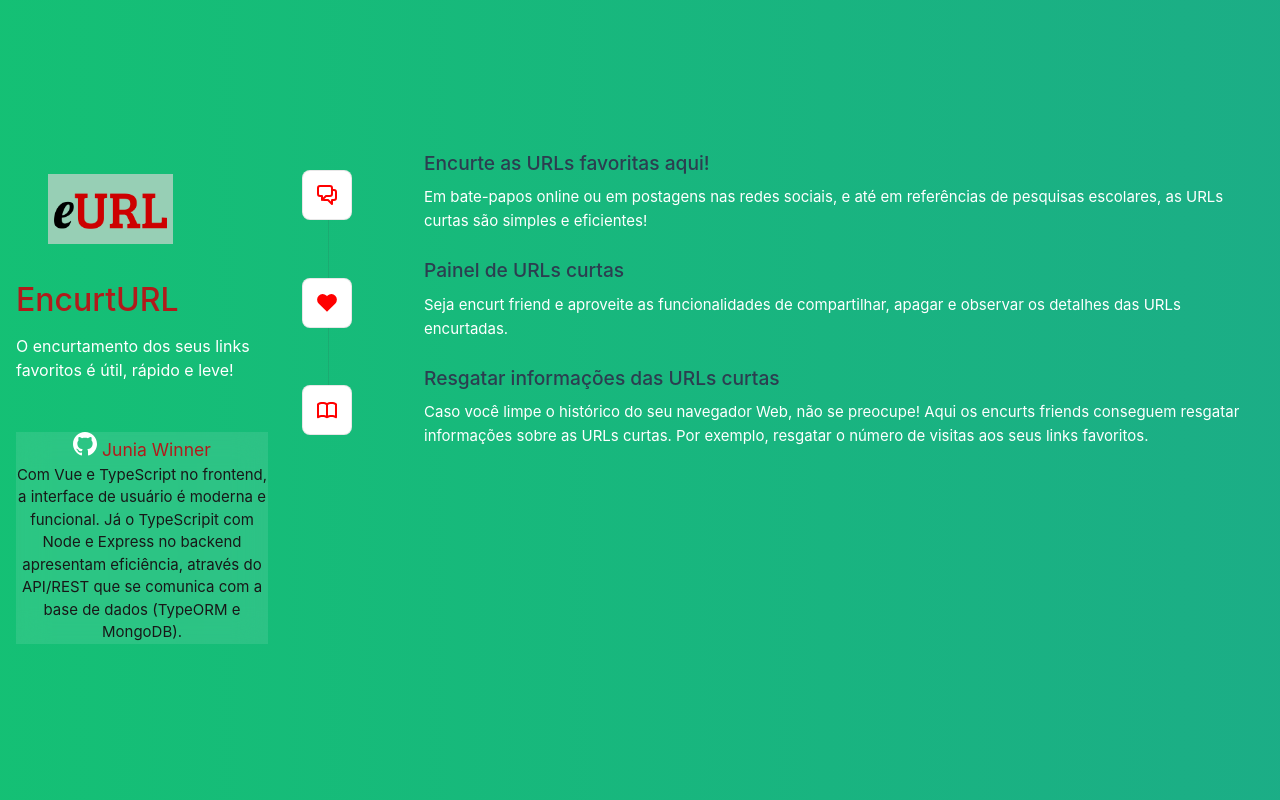
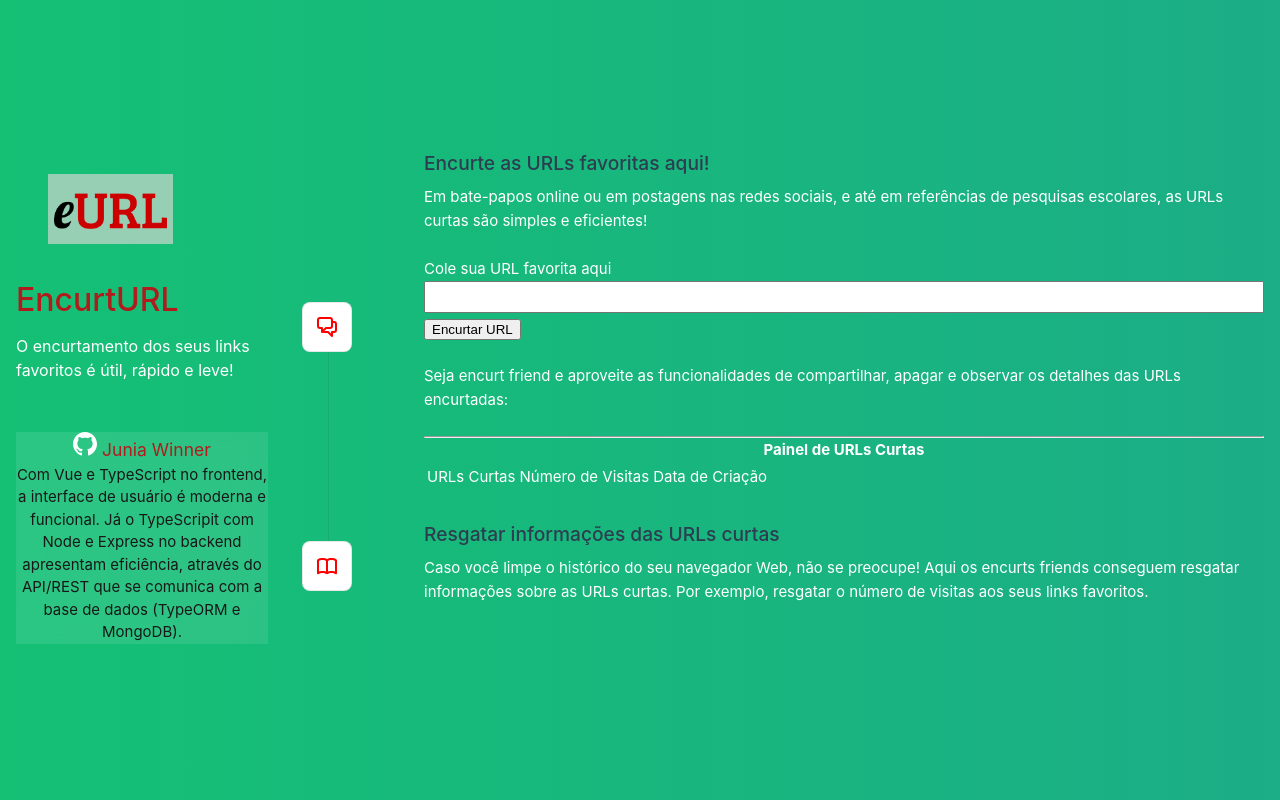
Before and after one commit to juniawinner/encurtURL, a Vue app in the folder frontend/vue-project/: page / in a window 1280 px wide. Built offline with nearby package versions, Linux system fonts and the light colour scheme; no server answers.

Commit message:
URL roles: first version of the code

```diff
--- a/frontend/vue-project/src/components/TheUrl.vue
+++ b/frontend/vue-project/src/components/TheUrl.vue
@@ -1,9 +1,8 @@
 <script setup lang="ts">
 import UrlItem from './UrlItem.vue'
 import CommunityIcon from './icons/IconCommunity.vue'
-import SupportIcon from './icons/IconSupport.vue'
 import DocumentationIcon from './icons/IconDocumentation.vue';
-import UrlRoleEncurtarLinks from './UrlRoleEncurtarLinks.vue';
+import UrlRoleShorten from './UrlRoleShorten.vue';
 </script>
 
 <template>
@@ -14,17 +13,9 @@ import UrlRoleEncurtarLinks from './UrlRoleEncurtarLinks.vue';
     <template #heading>Encurte as URLs favoritas aqui!</template>
     Em bate-papos online ou em postagens nas redes sociais, e até em referências de pesquisas escolares,
     as URLs curtas são simples e eficientes!
-    <template>
-      <UrlRoleEncurtarLinks />
-    </template>
-  </UrlItem>
-
-  <UrlItem>
-    <template #icon>
-      <SupportIcon />
-    </template>
-    <template #heading>Painel de URLs curtas</template>
-    Seja encurt friend e aproveite as funcionalidades de compartilhar, apagar e observar os detalhes das URLs encurtadas.
+    <br />
+    <br />
+    <UrlRoleShorten />
   </UrlItem>
 
   <UrlItem>
--- /dev/null
+++ b/frontend/vue-project/src/components/UrlRoleDashboard.vue
@@ -0,0 +1,62 @@
+<script setup lang="ts">
+import api from '@/services/api';
+import { onMounted, ref } from 'vue';
+
+
+let dashboard = ref("#url-table")
+
+onMounted(() => {
+    dashboard.value
+})
+
+let url_curta = ref()
+let numero_visita = ref()
+let data_criacao = ref()
+
+onMounted(() => {
+    api.get("/urls")
+        .then(responseUrl => (url_curta.value = responseUrl))
+        .catch(function (error) {
+            console.error(error);
+        })
+        .then(responseVisita => (numero_visita.value = responseVisita))
+        .catch(function (error) {
+            console.error(error);
+        })
+        .then(responseData => (data_criacao.value = responseData))
+        .catch(function (error) {
+            console.error(error);
+        });
+})
+</script>
+
+<template>
+    <section>
+        <p>
+            Seja encurt friend e aproveite as funcionalidades de compartilhar,
+            apagar e observar os detalhes das URLs encurtadas:
+        </p>
+        <br />
+        <hr />
+        <p class="title-table">Painel de URLs Curtas</p>
+        <table>
+            <tr>
+                <th>URLs Curtas</th>
+                <th>Número de Visitas</th>
+                <th>Data de Criação</th>
+            </tr>
+            <tr>
+                <td ref="urlCurta">{{ url_curta }}</td>
+                <td ref="numeroVisita">{{ numero_visita }}</td>
+                <td ref="dataCriacao">{{ data_criacao }}</td>
+            </tr>
+        </table>
+    </section>
+</template>
+
+<style scoped>
+.title-table {
+    text-align: center;
+    font-weight: bold;
+}
+</style>
--- a/frontend/vue-project/src/components/UrlRoleEncurtarLinks.vue
+++ /dev/null
@@ -1,3 +0,0 @@
-<script setup lang="ts"></script>
-
-<template></template>
--- /dev/null
+++ b/frontend/vue-project/src/components/UrlRoleShorten.vue
@@ -0,0 +1,45 @@
+<script setup lang="ts">
+import api from "@/services/api";
+import { ref } from "vue";
+import UrlRoleDashboard from "./UrlRoleDashboard.vue";
+
+let original_url: string;
+
+let serverReponse = ref()
+
+async function axiosUrlForm() {
+    let reponse = await api.post("/urls", {
+        original_url: original_url
+    })
+        .then(response => (serverReponse.value = response))
+        .catch(function (error) {
+            console.error(error);
+        });
+}
+</script>
+
+<template>
+    <form id="url-form" method="post" @submit="axiosUrlForm">
+        <label for="url-original" class="url-rotulo">Cole sua URL favorita aqui</label>
+        <br />
+        <input id="url-original" class="url-entrada" type="url" v-model="original_url" />
+        <button class="url-form-btn" type="submit">Encurtar URL</button>
+    </form>
+
+    <UrlRoleDashboard id="url-table">URLs Curtas: {{ serverReponse }}</UrlRoleDashboard>
+</template>
+
+<style scoped>
+.url-form {
+    margin: 1rem 1rem;
+}
+
+.url-entrada {
+    width: 100%;
+    height: 2rem;
+}
+
+.url-form-btn {
+    margin: 0.4rem 0 1.5rem 0;
+}
+</style>
--- a/frontend/vue-project/src/components/icons/IconSupport.vue
+++ /dev/null
@@ -1,7 +0,0 @@
-<template>
-  <svg xmlns="http://www.w3.org/2000/svg" width="20" height="20" fill="currentColor">
-    <path
-      d="M10 3.22l-.61-.6a5.5 5.5 0 0 0-7.666.105 5.5 5.5 0 0 0-.114 7.665L10 18.78l8.39-8.4a5.5 5.5 0 0 0-.114-7.665 5.5 5.5 0 0 0-7.666-.105l-.61.61z"
-    />
-  </svg>
-</template>
```
